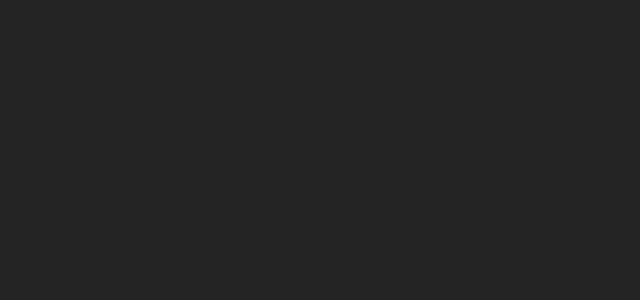
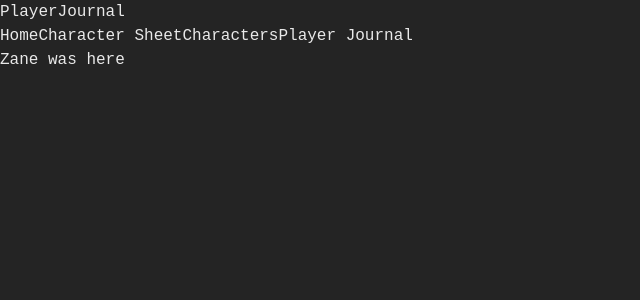
Before and after one commit to KrisAirdancer/open-table-website, a React (Vite) app in the folder frontend/: page /journal in a window 1280 px wide. Before the commit this address had no page. Shown: the top 300 px of the page, without its empty margins (0-640 px from the left). Built offline with nearby package versions, Linux system fonts and the light colour scheme.

Commit message:
Started player journal.

```diff
--- a/frontend/src/App.tsx
+++ b/frontend/src/App.tsx
@@ -5,6 +5,7 @@
 import Characters from './components/Characters'
 import Fuku from './components/character_pages/Fuku'
 import PhineasFilth from './components/character_pages/PhineasFilth'
+import PlayerJournal from './components/PlayerJournal'
 
 
 function App()
@@ -14,6 +15,7 @@
       <Routes>
         <Route path="/" element={<Homepage />} />
         <Route path="/character-sheet" element={<CharacterSheet />} />
+        <Route path="/journal" element={<PlayerJournal />} />
         <Route path="/characters">
         <Route index element={<Characters />} />
           <Route path="fuku" element={<Fuku />} />
--- /dev/null
+++ b/frontend/src/components/PlayerJournal.tsx
@@ -0,0 +1,11 @@
+import SiteHeader from "./page_elements/SiteHeader"
+
+export default function PlayerJournal()
+{
+    return (
+        <>
+            <SiteHeader pageTitle="PlayerJournal" />
+            Zane was here
+        </>
+    )
+}
--- a/frontend/src/components/page_elements/NavBar.tsx
+++ b/frontend/src/components/page_elements/NavBar.tsx
@@ -17,6 +17,7 @@
             <NavBarLink target="/" text="Home" />
             <NavBarLink target="/character-sheet" text="Character Sheet" />
             <NavBarLink target="/characters" text="Characters" />
+            <NavBarLink target="/journal" text="Player Journal" />
         </nav>
     )
 }
```
